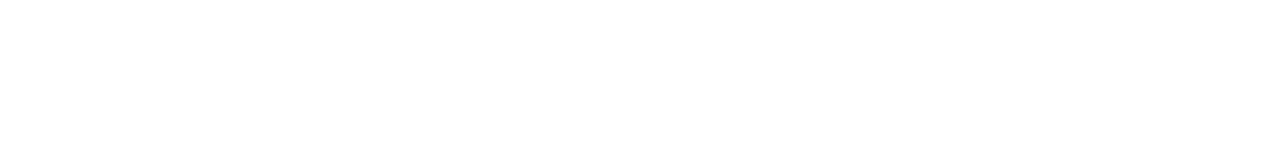
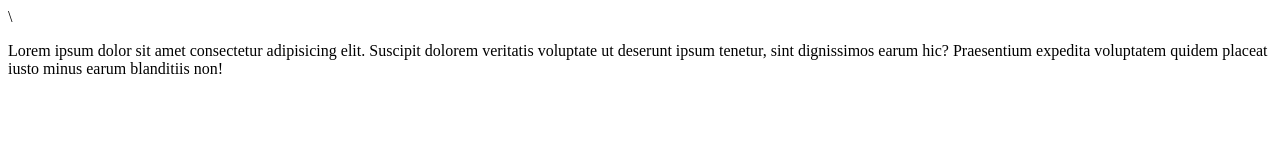
Before and after one commit to Saidaxrorj/save, a plain HTML site: page index.html in a window 1280 px wide. Drawn offline with Linux system fonts and the light colour scheme.

Commit message:
section done

```diff
--- a/index.html
+++ b/index.html
@@ -7,6 +7,8 @@
     <title>Document</title>
 </head>
 <body>
-
+    <header>
+        \<p>Lorem ipsum dolor sit amet consectetur adipisicing elit. Suscipit dolorem veritatis voluptate ut deserunt ipsum tenetur, sint dignissimos earum hic? Praesentium expedita voluptatem quidem placeat iusto minus earum blanditiis non!</p>
+    </header>
 </body>
 </html>
```
